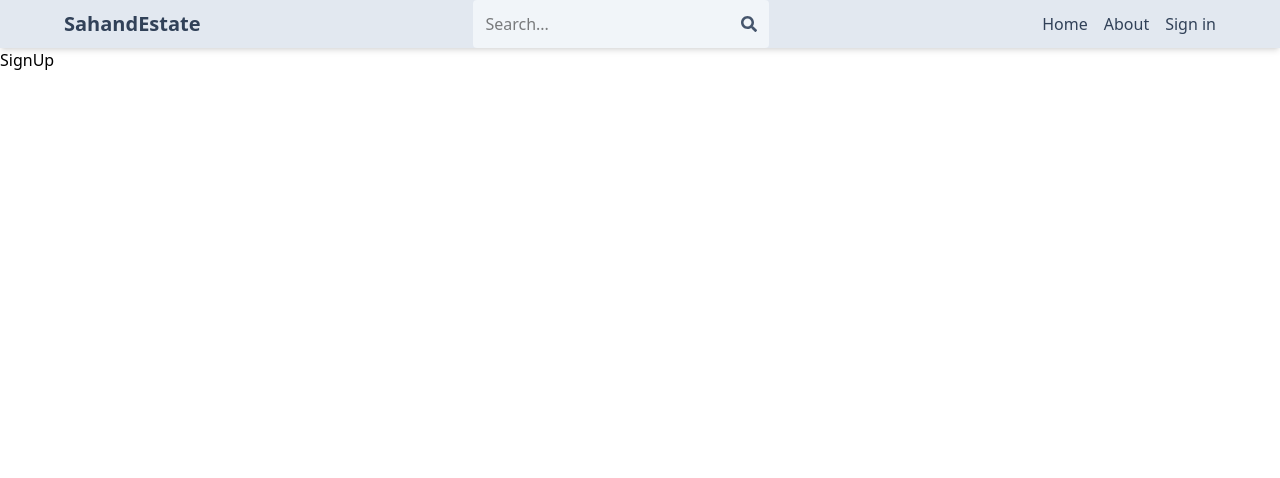
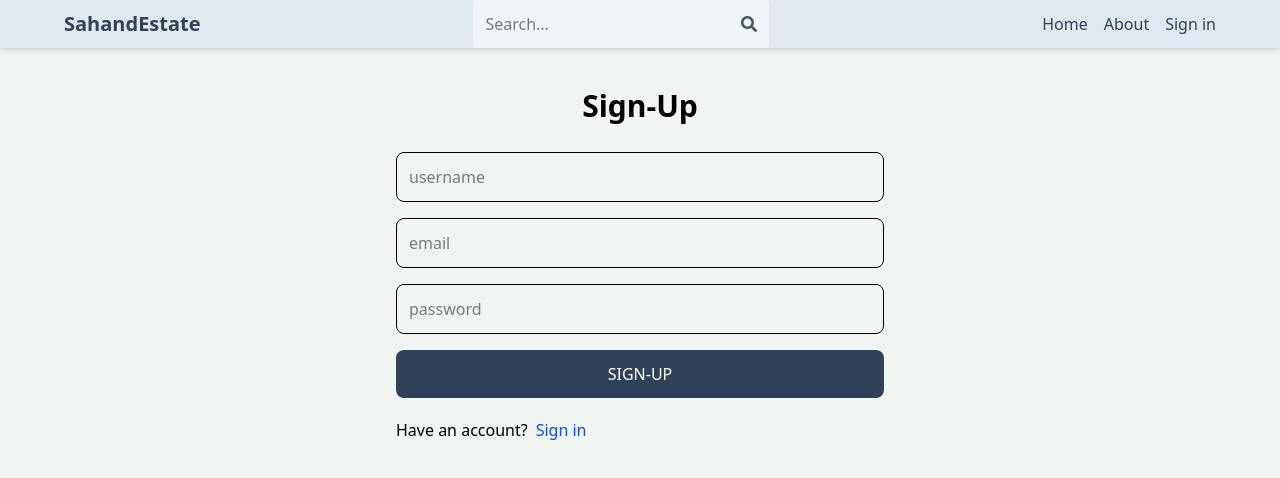
Before and after one commit to Sinan-codes/mern-estate, a React (Vite) app in the folder client/: page /sign-up in a window 1280 px wide. Shown: the top 478 px of the page. Built offline with nearby package versions, Linux system fonts and the light colour scheme.

Commit message:
complete sign up page ui

```diff
--- a/client/src/App.css
+++ b/client/src/App.css
@@ -1 +1,6 @@
 @import "tailwindcss";
+
+
+body {
+    background-color: rgb(241, 245, 241)
+}
--- a/client/src/pages/SignUp.jsx
+++ b/client/src/pages/SignUp.jsx
@@ -1,7 +1,31 @@
 import React from 'react'
+import { Link } from 'react-router-dom';
 
 export default function SignUp() {
   return (
-    <div>SignUp</div>
+    <div className='p-3 max-w-lg mx-auto'>
+      <h1 className='text-3xl text-center font-semibold
+      my-7'>Sign-Up</h1>
+      <form className='flex flex-col gap-4'>
+        <input type="text" placeholder='username'
+        className='border p-3 rounded-lg' id='username' />
+
+        <input type="email" placeholder='email'
+        className='border p-3 rounded-lg' id='email' />
+
+        <input type="password" placeholder='password'
+        className='border p-3 rounded-lg' id='password' />
+
+        <button className='bg-slate-700 text-white p-3
+        rounded-lg uppercase hover:opacity-95 disabled:opacity-80'>Sign-Up</button>
+      </form>
+      <div className='flex gap-2 mt-5'>
+        <p>Have an account?</p>
+        <Link to='/sign-in'>
+          <span className='text-blue-700'>Sign in</span>
+        </Link>
+      </div>
+
+    </div>
   )
 }
```
